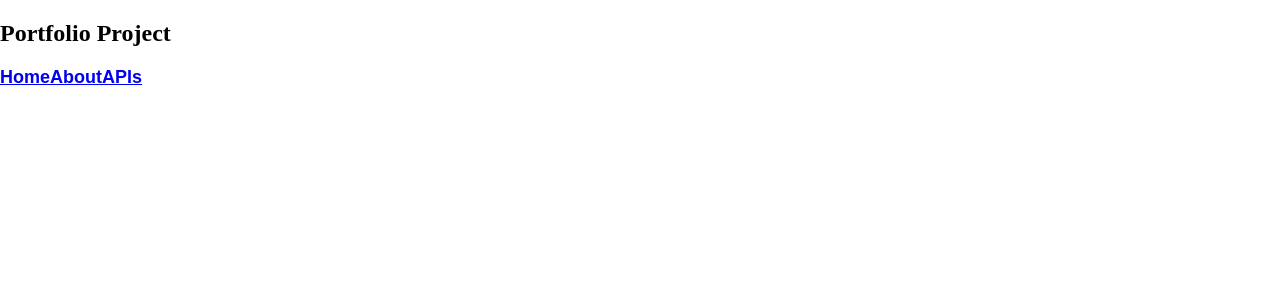
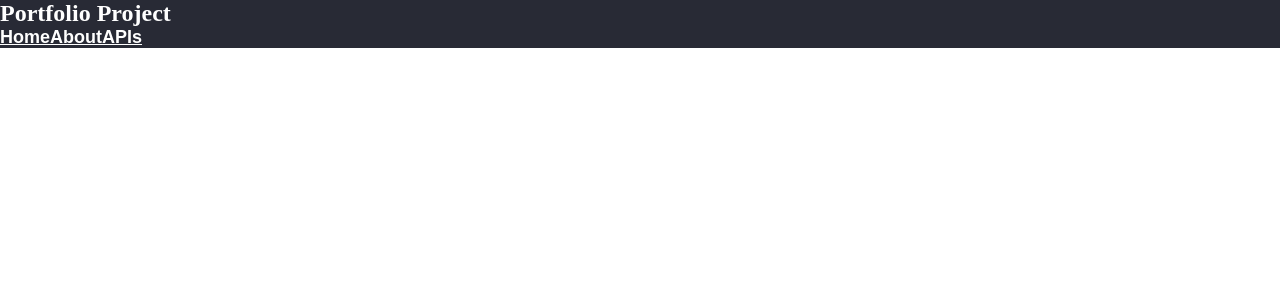
Before and after one commit to DylanRoa23/COMP_3512_Assignment1, a PHP site: page /company.php in a window 1280 px wide. Shown: the top 300 px of the page. Run offline with PHP 8.4, Linux system fonts and the light colour scheme.

Commit message:
changed nav bar styling

```diff
--- a/droa858/css/global.css
+++ b/droa858/css/global.css
@@ -1,14 +1,33 @@
-.container{
-    display: grid;
-    grid-template-columns: repeat(10, 1fr);
-    grid-gap: 25px;
+:root{
+    --nav-colour: #282A35;
 }
 
 a {
     font-family: Arial, Helvetica, sans-serif;
 }
 
+
+/* Header */
+
+nav{
+    background-color: var(--nav-colour);
+    color: white;
+}
+
+h1{
+    margin: 0;
+}
+
 nav a{
     font-size: large;
     font-weight: bold;
+    color: white;
 }
+
+/* Main */
+
+.container{
+    display: grid;
+    grid-template-columns: repeat(10, 1fr);
+    grid-gap: 25px;
+}
```
